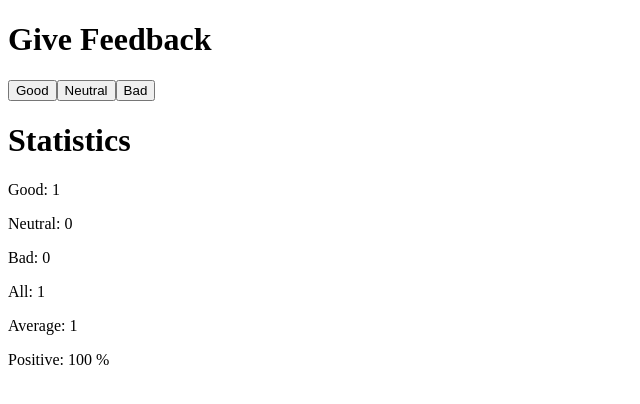
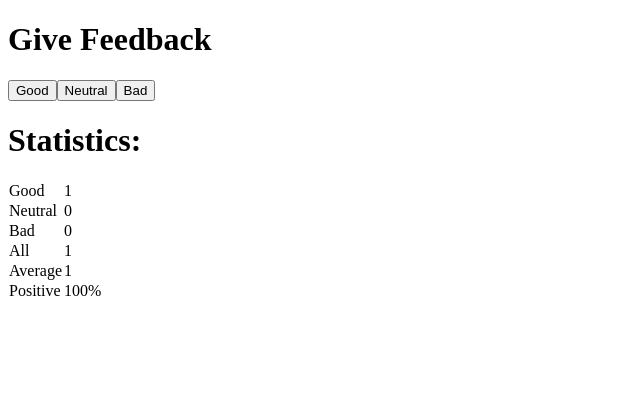
Before and after one commit to xirb22/fullstackopen, a React (Vite) app in the folder part1/unicafe/: page / in a window 1280 px wide. Both pictures are taken after a click on the button "Good". Shown: the top 404 px of the page, without its empty margins (0-640 px from the left). Built offline with nearby package versions, Linux system fonts and the light colour scheme.

Commit message:
Excercises 1.10 and 1.11 Completed

```diff
--- a/part1/unicafe/src/App.jsx
+++ b/part1/unicafe/src/App.jsx
@@ -1,25 +1,41 @@
 import { useState } from 'react'
 
+const StatisticsLine = ({text, value}) => {
+   return (
+    <tr>
+      <td>{text}</td>
+      <td>{value}</td>
+    </tr>
+   )
+}
 const Statistics = ({good, neutral, bad}) => {
+
   if(!(good || neutral || bad)) {
-    return (
+    return(
       <div>
         <h1>Statistics</h1>
-        <p>No feedback given</p>
+      <p>No feedback given</p>
       </div>
-
     )
   }
+
+  return(
+    <div>
+      <h1>Statistics:</h1>
+      <StatisticsLine text="Good" value ={good} />
+      <StatisticsLine text="Neutral" value ={neutral} />
+      <StatisticsLine text="Bad" value ={bad} />
+      <StatisticsLine text="All" value ={good + neutral + bad} />
+      <StatisticsLine text="Average" value ={(good-bad)/(good+neutral+bad)} />
+      <StatisticsLine text="Positive" value ={100*good/(good+neutral+bad) + "%"} />
+    </div>
+  )
+}
+
+
+const Button = ({text, handleClick}) => {
   return (
-    <div>
-      <h1>Statistics</h1>
-      <p>Good: {good}</p>
-      <p>Neutral: {neutral}</p>
-      <p>Bad: {bad}</p>
-      <p>All: {good + neutral + bad}</p>
-      <p>Average: {(good - bad) / (good + bad + neutral)}</p>
-      <p>Positive: {100 * good / (good + bad + neutral)} % </p>
-    </div>
+    <button onClick={handleClick}>{text}</button>
   )
 }
 
@@ -32,10 +48,11 @@ const App = () => {
   return (
     <div>
       <h1>Give Feedback</h1>
-      <button onClick={() => setGood(good + 1)}>Good</button>
-      <button onClick={() => setNeutral(neutral + 1)}>Neutral</button>
-      <button onClick={() => setBad(bad + 1)}>Bad</button>
-      <Statistics  good={good} neutral={neutral} bad={bad} ></Statistics>
+      <Button text="Good" handleClick={() => setGood(good + 1)}/>
+      <Button text="Neutral" handleClick={() => setNeutral(neutral + 1)}/>
+      <Button text="Bad" handleClick={() => setBad(bad + 1)}/>
+
+      <Statistics  good={good} neutral={neutral} bad={bad} />
     </div>
   )
 }
```
